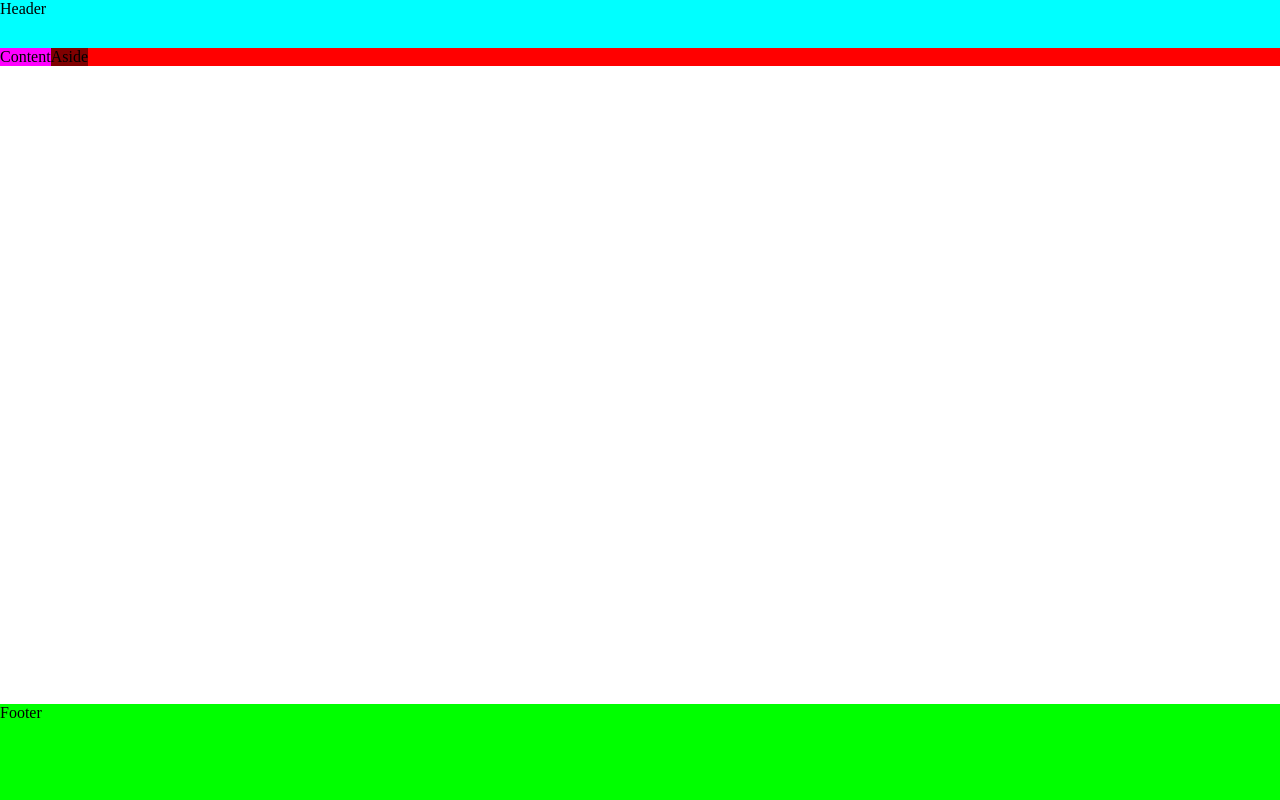
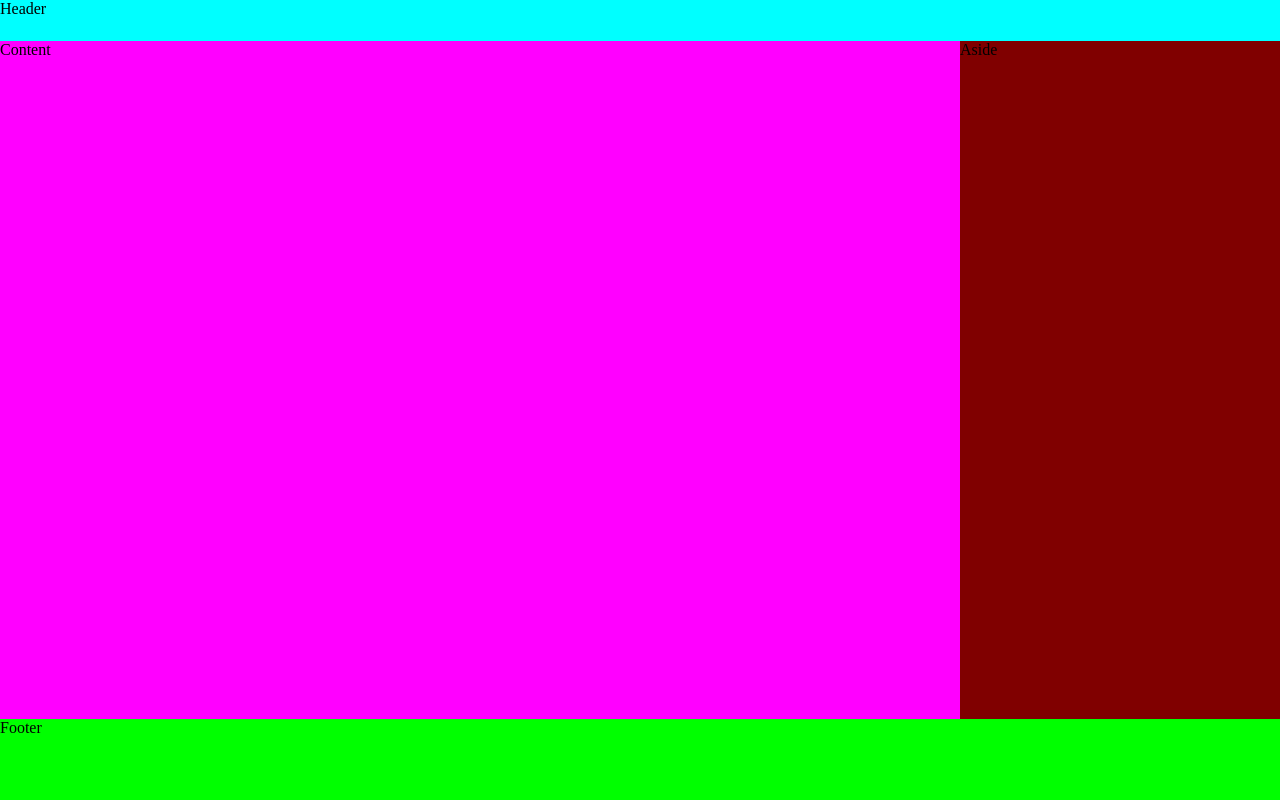
Before and after one commit to ElvisGT/Practica_Flexbox, a plain HTML site: page index.html in a window 1280 px wide. Drawn offline with Linux system fonts and the light colour scheme.

Commit message:
Todo posicionado correctamente]

```diff
--- a/css/style.css
+++ b/css/style.css
@@ -17,16 +17,18 @@ body{
 }
 
 .container{
-    background-color: red;
     display: flex;
+    height: inherit;
 }
 
 .content{
     background-color: magenta;
+    flex:1;
 }
 
 .aside{
     background-color: maroon;
+    flex:0 0 25%;
 }
 
 .footer{
```
